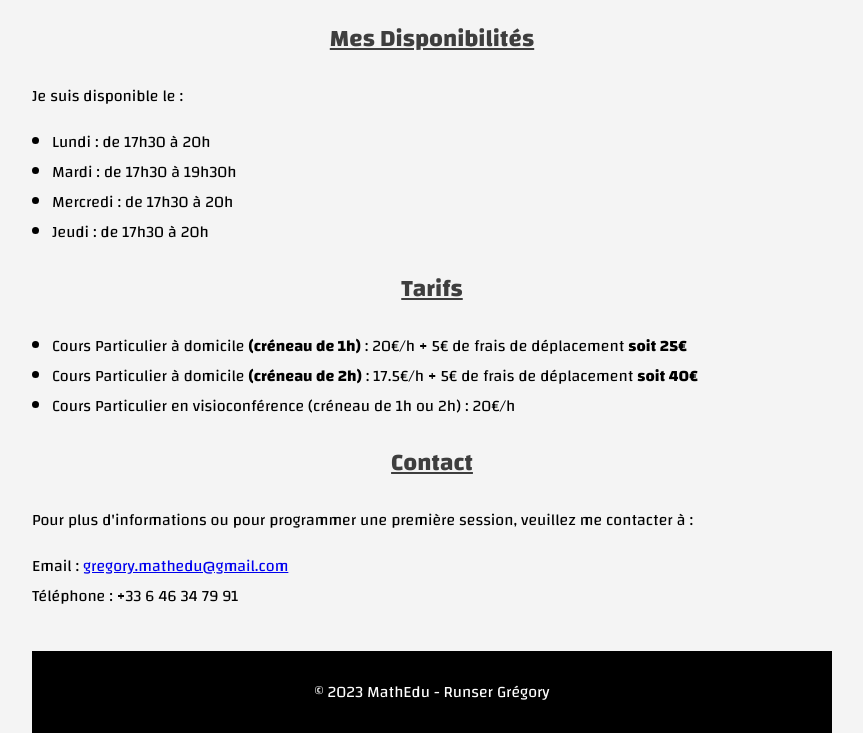
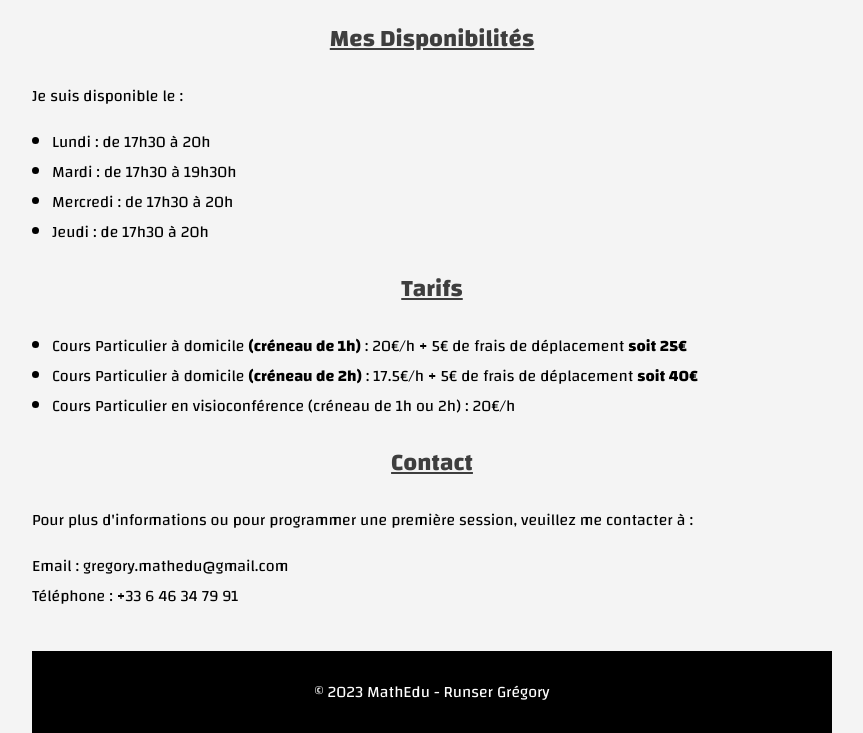
Before and after one commit to Greg885/mathedu, a plain HTML site: page index.html in a window 1280 px wide. Shown: the part 781-1514 px from the top of the page, without its empty margins (208-1071 px from the left). Drawn offline with Linux system fonts and the light colour scheme.

Commit message:
Add files via upload

```diff
--- a/index.html
+++ b/index.html
@@ -65,7 +65,7 @@
             <h2>Contact</h2>
             <p>Pour plus d'informations ou pour programmer une première session, veuillez me contacter à :</p>
             <address>
-                Email : <a href="mailto:gregory.mathedu@gmail.com">gregory.mathedu@gmail.com</a><br>
+                Email : gregory.mathedu@gmail.com<br>
                 Téléphone : +33 6 46 34 79 91
             </address>
         </section>
```
